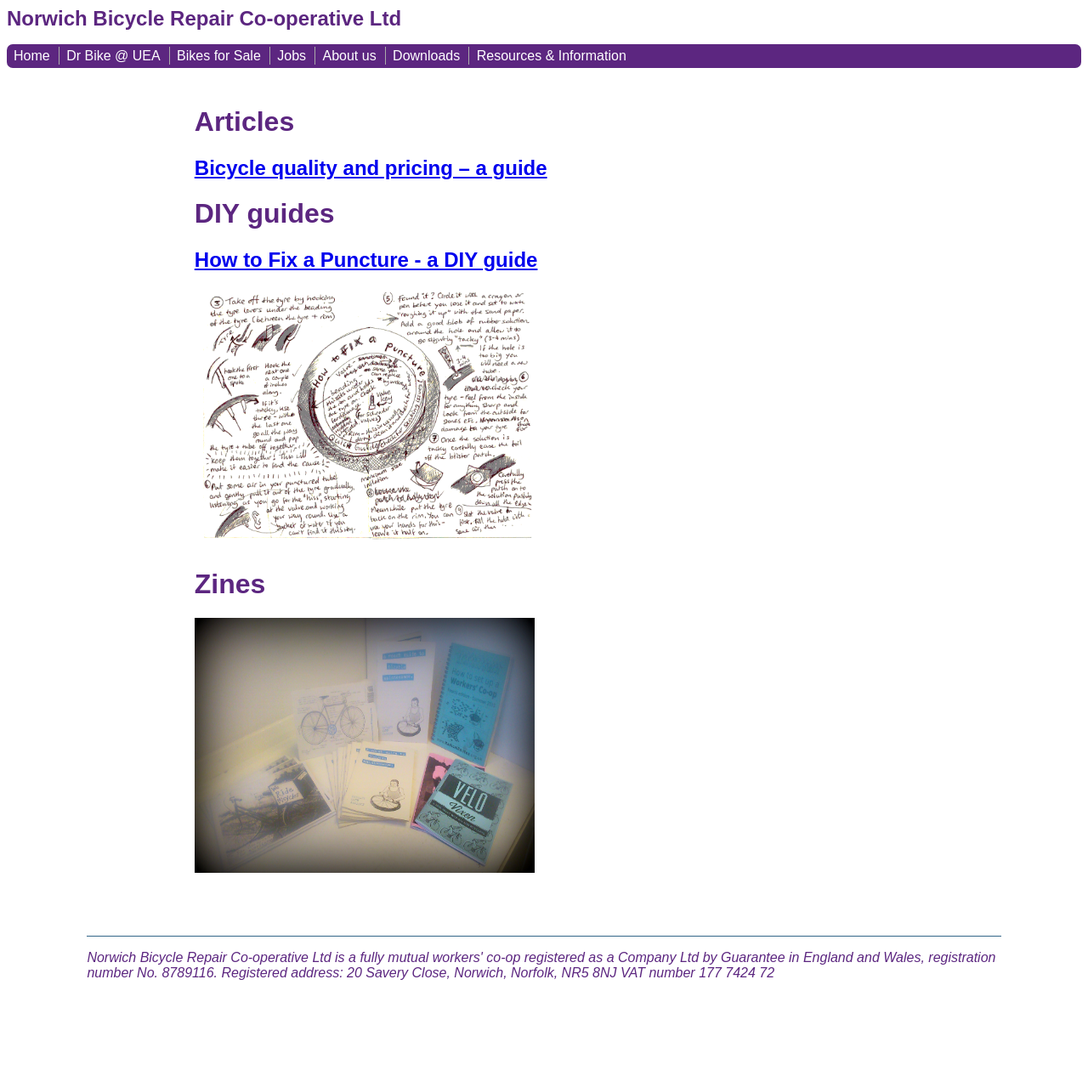
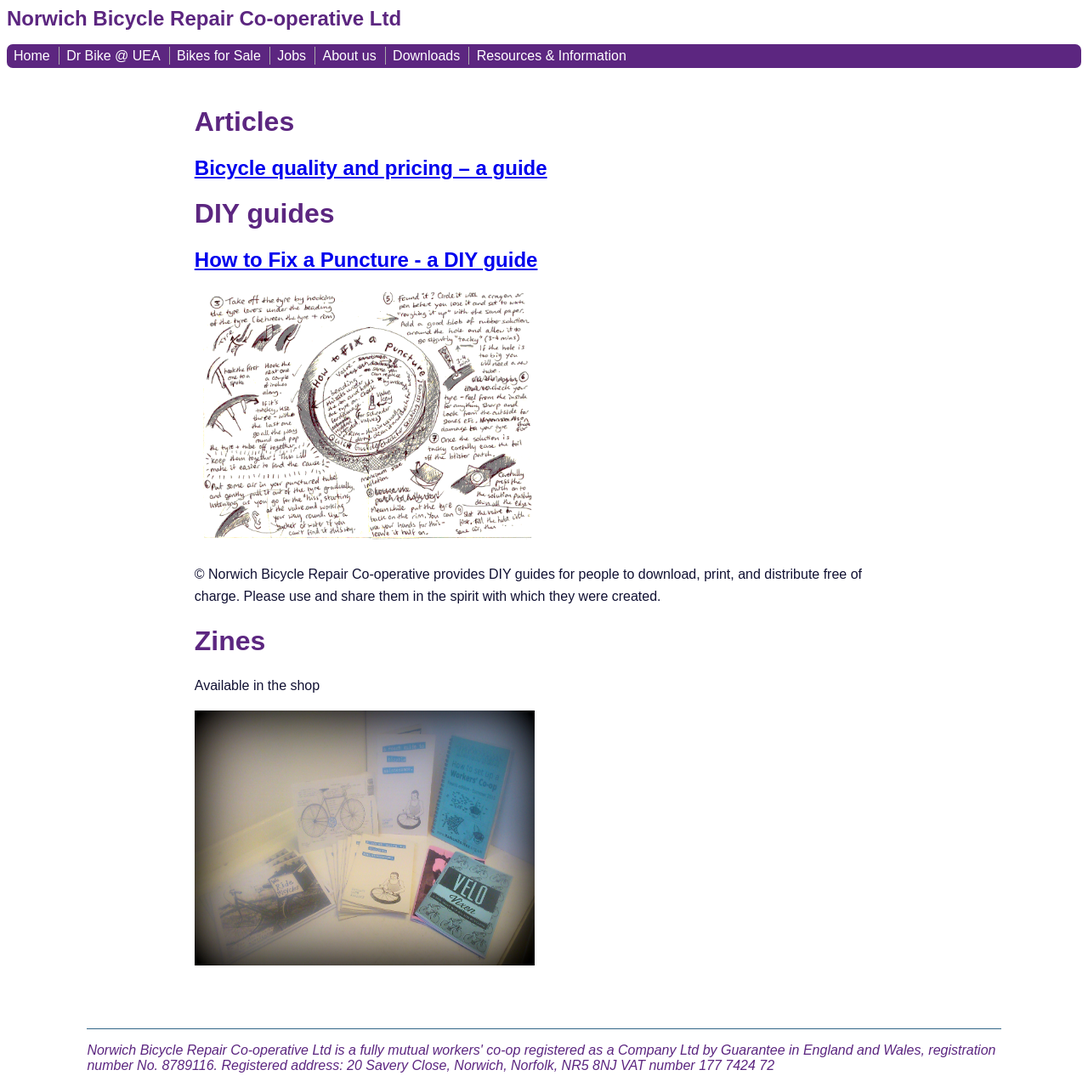
Before and after one commit to norwichbicyclerepaircooperative/norwichbicyclerepaircooperative.github.io, a Jekyll site: the page built from resources-information/index.md, in a window 1280 px wide. Shown: the whole page at 85% size. Built offline with Jekyll 4.4.1, drawn with Linux system fonts in a browser that asks for light colours; before the commit the page ends 1170 px from its top, so only the background shows below that.

Commit message:
Update index.md

```diff
--- a/resources-information/index.md
+++ b/resources-information/index.md
@@ -12,8 +12,10 @@ layout: default
 ## [How to Fix a Puncture - a DIY guide](http://www.norwichbicyclerepaircoop.co.uk/resources-information/diy-puncture-repair-guide.pdf)
 <img src="/static/images/How-to-Fix-a-Puncture-2.png" width="400" height="300" />
 
+© Norwich Bicycle Repair Co-operative provides DIY guides for people to download, print, and distribute free of charge. Please use and share them in the spirit with which they were created.
 
 
 # Zines
+Available in the shop
 
 <img src="/static/images/Zines_for_sale.jpg" width="400" height="300" />
```
